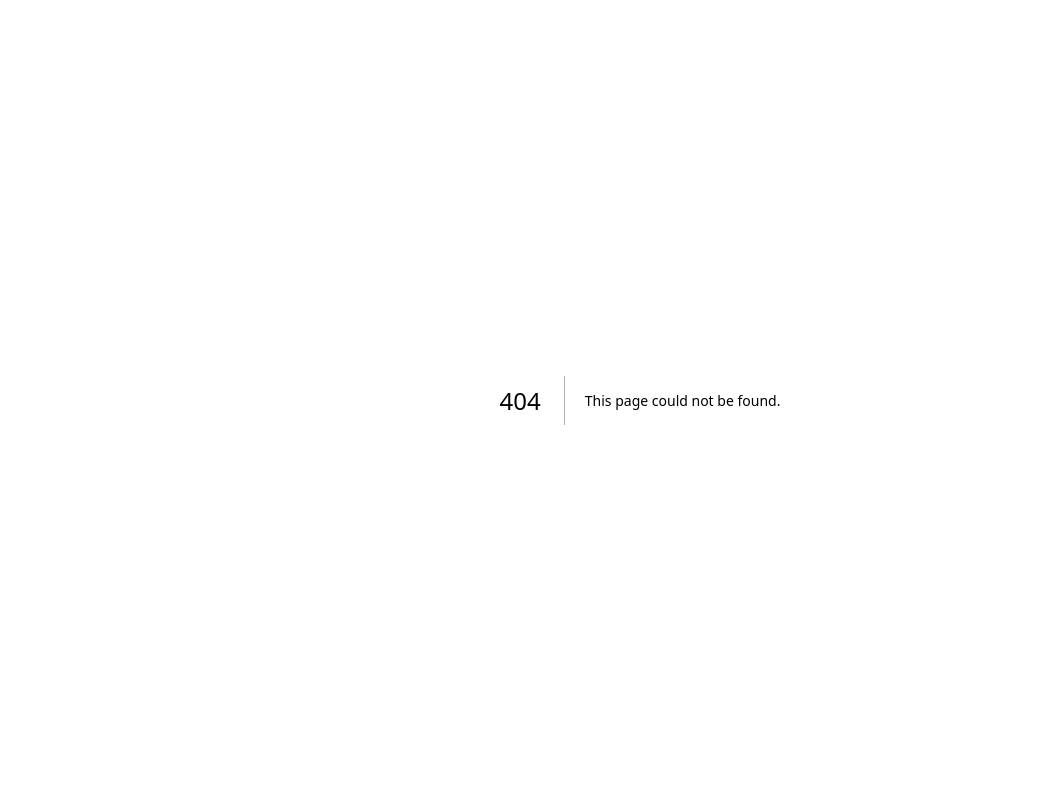
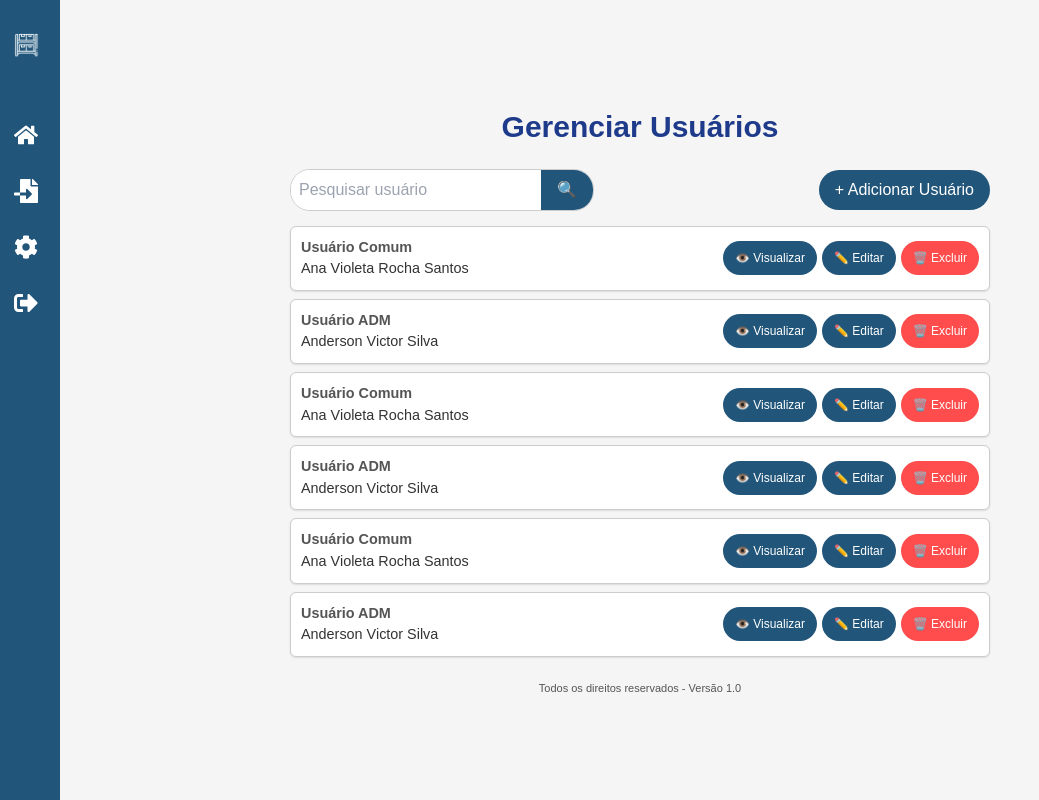
Before and after one commit to ifpebj-ti/frontend-planogram, a Next.js app: page /gerenUser in a window 1280 px wide. Before the commit this address had no page. Shown: the whole page, without its empty margins (0-1039 px from the left). Built offline with nearby package versions, Linux system fonts and the light colour scheme.

Commit message:
Finalizado o menu adm e tela gerenciamento de usuário

```diff
--- /dev/null
+++ b/app/gerenUser/page.tsx
@@ -0,0 +1,66 @@
+'use client';
+import React, { useState } from 'react';
+import './style.css';
+import SideNavBar from '../components/SideNavBar';
+
+export default function GerenciarUsuarios() {
+  const [search, setSearch] = useState('');
+  const users = [
+    { id: 1, role: 'Usuário Comum', name: 'Ana Violeta Rocha Santos' },
+    { id: 2, role: 'Usuário ADM', name: 'Anderson Victor Silva' },
+    { id: 3, role: 'Usuário Comum', name: 'Ana Violeta Rocha Santos' },
+    { id: 4, role: 'Usuário ADM', name: 'Anderson Victor Silva' },
+    { id: 5, role: 'Usuário Comum', name: 'Ana Violeta Rocha Santos' },
+    { id: 6, role: 'Usuário ADM', name: 'Anderson Victor Silva' },
+  ];
+
+  const handleSearch = (e: React.ChangeEvent<HTMLInputElement>) => {
+    setSearch(e.target.value);
+  };
+
+  const filteredUsers = users.filter(
+    (user) =>
+      user.name.toLowerCase().includes(search.toLowerCase()) ||
+      user.role.toLowerCase().includes(search.toLowerCase())
+  );
+
+  return (
+    <div className="container">
+    <SideNavBar/>
+      <h1>Gerenciar Usuários</h1>
+
+      <div className="header-actions">
+        <div className="search-bar">
+          <input
+            type="text"
+            placeholder="Pesquisar usuário"
+            value={search}
+            onChange={handleSearch}
+          />
+          <button className="search-button">🔍</button>
+        </div>
+        <button className="add-user-button">+ Adicionar Usuário</button>
+      </div>
+
+      <ul className="user-list">
+        {filteredUsers.map((user) => (
+          <li key={user.id} className="user-item">
+            <div className="user-info">
+              <span className="user-role">{user.role}</span>
+              <span className="user-name">{user.name}</span>
+            </div>
+            <div className="user-actions">
+              <button className="view-button">👁️ Visualizar</button>
+              <button className="edit-button">✏️ Editar</button>
+              <button className="delete-button">🗑️ Excluir</button>
+            </div>
+          </li>
+        ))}
+      </ul>
+
+      <footer className="footer">
+        Todos os direitos reservados - Versão 1.0
+      </footer>
+    </div>
+  );
+}
--- /dev/null
+++ b/app/gerenUser/style.css
@@ -0,0 +1,129 @@
+.container {
+    display: flex;
+    flex-direction: column;
+    align-items: center;
+    justify-content: center;
+    padding: 20px;
+    background-color: #f5f5f5;
+    height: 100vh;
+    width: 100%;
+  }
+
+  h1 {
+    font-size: 30px;
+    color: #1e3a8a;
+    margin-bottom: 20px;
+    font-weight: bold;
+  }
+
+  .header-actions {
+    display: flex;
+    justify-content: space-between;
+    align-items: center;
+    width: 100%;
+    max-width: 700px;
+    margin-bottom: 15px;
+  }
+
+  .search-bar {
+    display: flex;
+    align-items: center;
+    background-color: white;
+    border: 1px solid #ccc;
+    border-radius: 20px;
+    overflow: hidden;
+  }
+
+  .search-bar input {
+    border: none;
+    padding: 8px;
+    outline: none;
+    width: 250px;
+  }
+
+  .search-button {
+    background-color: #21557A;
+    color: white;
+    border: none;
+    padding: 8px 16px;
+    cursor: pointer;
+    border-radius: 0;
+  }
+
+  .add-user-button {
+    background-color: #21557A;
+    color: white;
+    border: none;
+    padding: 8px 16px;
+    border-radius: 20px;
+    cursor: pointer;
+  }
+
+  .add-user-button:hover {
+    background-color: #2563eb;
+  }
+
+  .user-list {
+    list-style: none;
+    padding: 0;
+    width: 100%;
+    max-width: 700px;
+  }
+
+  .user-item {
+    display: flex;
+    justify-content: space-between;
+    align-items: center;
+    background-color: white;
+    margin-bottom: 8px;
+    padding: 10px;
+    border: 1px solid #ccc;
+    border-radius: 6px;
+    box-shadow: 0 1px 2px rgba(0, 0, 0, 0.1);
+  }
+
+  .user-info {
+    display: flex;
+    flex-direction: column;
+  }
+
+  .user-role {
+    font-size: 0.9rem;
+    font-weight: bold;
+    color: #555;
+  }
+
+  .user-name {
+    font-size: 0.9rem;
+    color: #333;
+  }
+
+  .user-actions button {
+    background-color: #21557A;
+    color: white;
+    border: none;
+    padding: 8px 12px;
+    margin-left: 5px;
+    border-radius: 20px;
+    cursor: pointer;
+    font-size: 12px;
+  }
+
+  .user-actions .edit-button {
+    background-color: #21557A;
+  }
+
+  .user-actions .delete-button {
+    background-color: #ff4d4d;
+  }
+
+  .user-actions button:hover {
+    opacity: 0.9;
+  }
+
+  .footer {
+    margin-top: 15px;
+    font-size: 11px;
+    color: #555;
+    text-align: center;
+  }
--- a/app/page.tsx
+++ b/app/page.tsx
@@ -3,6 +3,7 @@ import React from 'react';
 import Head from "next/head";
 import SideNavBar from "./components/SideNavBar";
 import ShelfSelector from "./components/estante";
+import DSideNavBar from './components/NavBarAdmin';
 
 const shelvesData = [
   { id: 1, link: '/prateleira1', name: 'Prateleira 1' },
@@ -18,7 +19,7 @@ export default function Home() {
         <title>HOME</title>
         <meta name="descição" content="Sistema planograma"/>
       </Head>
-      <SideNavBar/>
+      <DSideNavBar/>
       <ShelfSelector shelves={shelvesData} />
     </div>
   );
--- a/app/styles/SideNavBar.css
+++ b/app/styles/SideNavBar.css
@@ -36,32 +36,37 @@
   align-items: center;
 }
 
+
 .icon {
   margin-right: 0.5rem;
   width: 24px;
   height: 24px;
 }
 
+
 .menu-item span {
   font-size: 1rem;
   display: inline-block;
 }
 
+
 .menu-item {
   display: flex;
-  flex-direction: row;
+  flex-direction: column;
   align-items: center;
   padding: 1rem;
   color: white;
   text-decoration: none;
   width: 100%;
-  transition: background-color 0.3s;
+  transition: background-color 0.3s, color 0.3s;
 }
+
 
 .menu-item:hover {
   background-color: var(--selecionado);
   color: black;
 }
+
 
 .menu-item .icon {
   margin-right: 0.5rem;
@@ -70,8 +75,26 @@
 
 .menu-item:hover .icon {
   transform: scale(1.1);
-  color: black;
 }
+
+
+.sidenav.expanded .menu-item {
+  flex-direction: row;
+  justify-content: flex-start;
+  align-items: center;
+}
+
+
+.sidenav:not(.expanded) .menu-item span {
+  display: none;
+}
+
+
+.sidenav.expanded .menu-item span {
+  display: inline-block;
+  margin-left: 0.5rem;
+}
+
 
 @media (max-width: 768px) {
   .sidenav {
```
Also changed, not shown: app/components/NavBarAdmin.tsx (+25 -14 lines).
